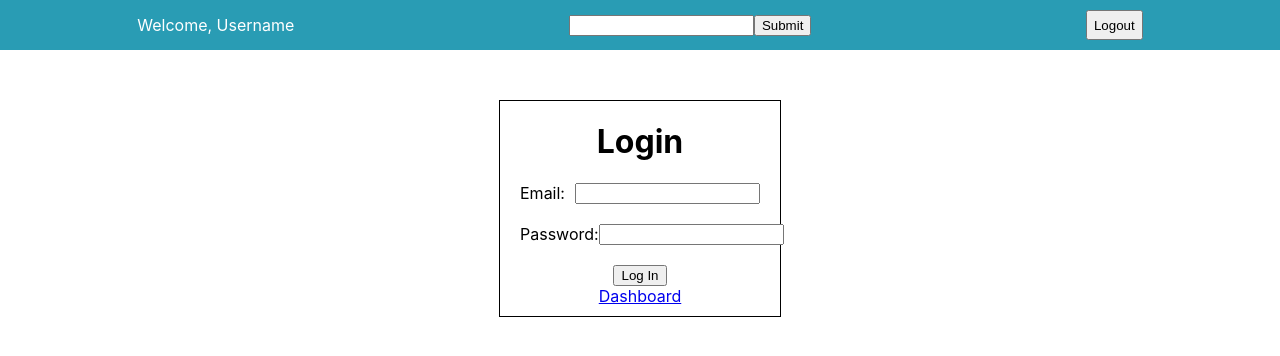
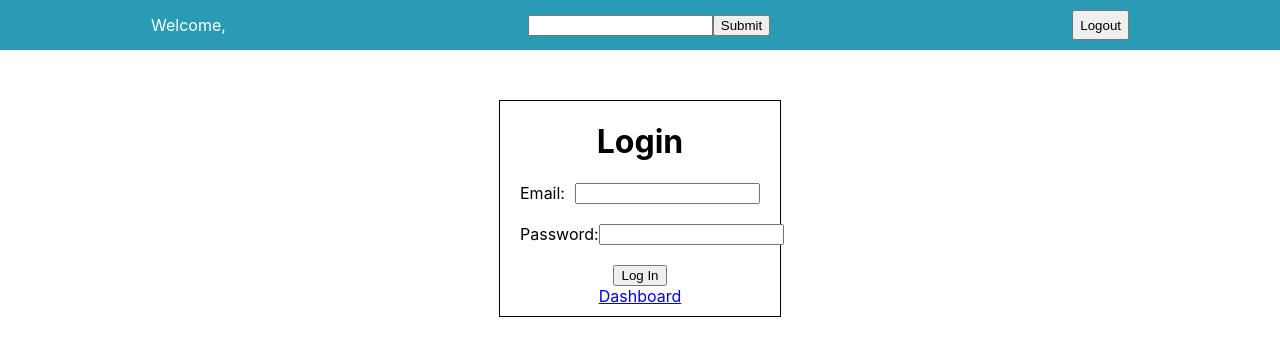
Before and after one commit to theMVPshop/gantt-app, a React (Create React App) app: page / in a window 1280 px wide. Shown: the top 356 px of the page. Built offline with nearby package versions, Linux system fonts and the light colour scheme.

Commit message:
added current user name data to nav bar

```diff
--- a/src/components/Nav/Nav.js
+++ b/src/components/Nav/Nav.js
@@ -10,7 +10,7 @@ const Nav = () => {
 
   return (
     <nav className="nav-bar">
-      <p>Welcome, Username</p>
+      <p>Welcome, {localStorage.getItem("user_name")}</p>
       <CohortForm cohortDisplay={cohortFormDisplay}></CohortForm>
       <button className="nav-link">
         <Link to="/login" className="link">
```
